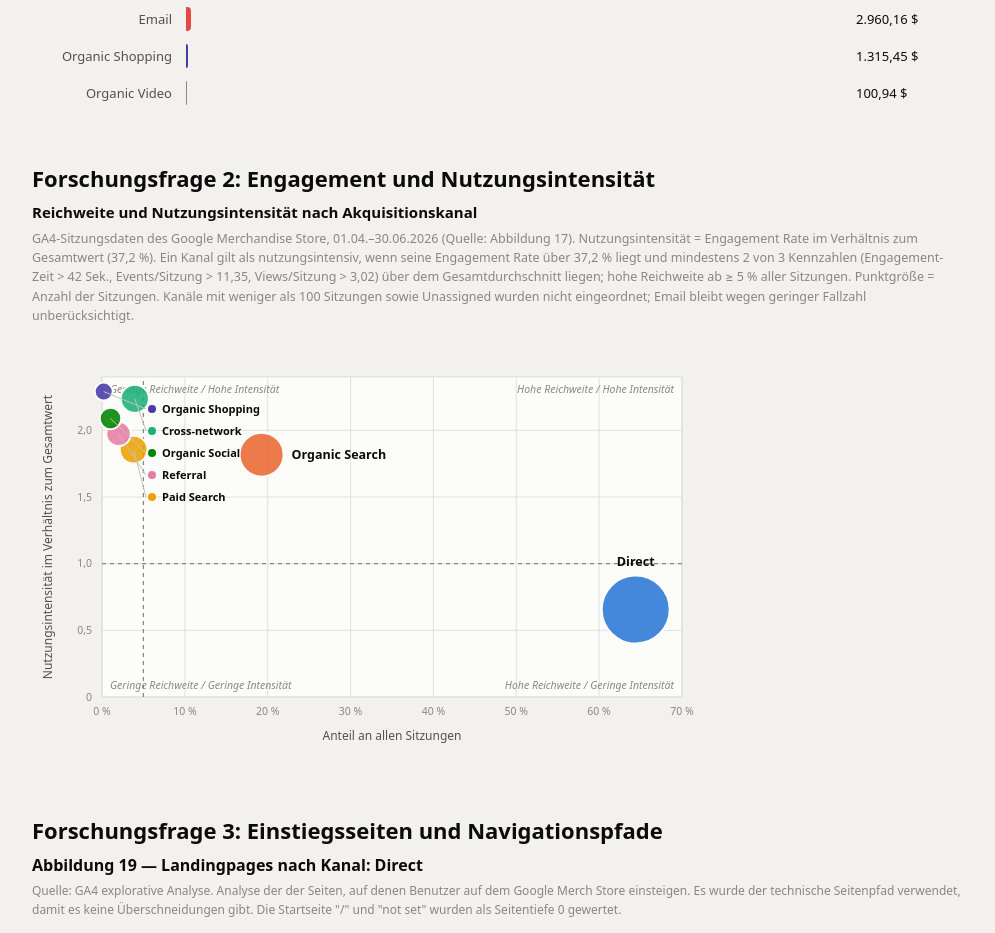
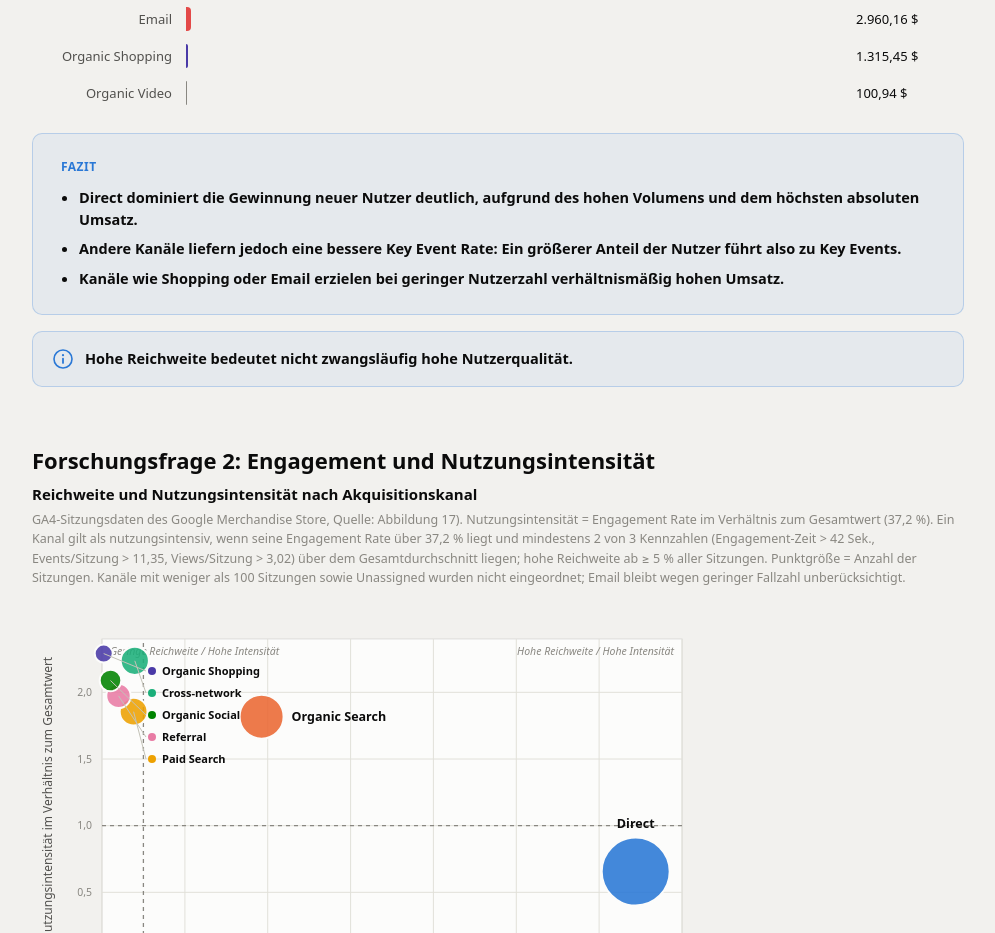
Before and after one commit to lisaQdata/GA4-Reporting, a plain HTML site: page index.html in a window 1280 px wide. Shown: the part 3100-4033 px from the top of the page, without its empty margins (142-1137 px from the left). Drawn offline with Linux system fonts and the light colour scheme.

Commit message:
Add Fazit box and info-note callout below Umsatz je Erstakquisitionskanal chart

```diff
--- a/index.html
+++ b/index.html
@@ -250,6 +250,13 @@
   .fazit-box { background: rgba(42,120,214,0.06); border: 1px solid rgba(42,120,214,0.25); border-radius: 10px; padding: 24px 28px; }
   .fazit-box .fazit-kicker { font-size: 12px; font-weight: 700; text-transform: uppercase; letter-spacing: 0.04em; color: var(--ch-direct); margin: 0 0 10px; }
   .fazit-box p.fazit-text { font-size: 16px; font-weight: 600; color: var(--text-primary); margin: 0; line-height: 1.5; }
+  .fazit-box ul.fazit-list { margin: 0; padding-left: 18px; }
+  .fazit-box ul.fazit-list li { font-size: 14.5px; font-weight: 600; color: var(--text-primary); line-height: 1.5; margin-bottom: 8px; }
+  .fazit-box ul.fazit-list li:last-child { margin-bottom: 0; }
+
+  .info-note { display: flex; align-items: flex-start; gap: 12px; background: rgba(42,120,214,0.06); border: 1px solid rgba(42,120,214,0.25); border-radius: 10px; padding: 16px 20px; }
+  .info-note svg { flex-shrink: 0; margin-top: 1px; }
+  .info-note p { margin: 0; font-size: 14.5px; font-weight: 600; color: var(--text-primary); line-height: 1.5; }
 
   /* ---------- FF3 path summary box ---------- */
   .path-summary { background: var(--surface-1); border: 1px solid var(--border); border-radius: 10px; padding: 24px 28px 28px; margin-top: 8px; }
@@ -552,6 +559,24 @@
         <div class="bar-row"><div class="bar-label">Email</div><div class="bar-track"><div class="bar-fill" style="width:0.8%;background:var(--ch-email)"></div></div><div class="bar-value">2.960,16&nbsp;$</div></div>
         <div class="bar-row"><div class="bar-label">Organic Shopping</div><div class="bar-track"><div class="bar-fill" style="width:0.3%;background:var(--ch-shopping)"></div></div><div class="bar-value">1.315,45&nbsp;$</div></div>
         <div class="bar-row"><div class="bar-label">Organic Video</div><div class="bar-track"><div class="bar-fill" style="width:0.03%;background:var(--ch-other)"></div></div><div class="bar-value">100,94&nbsp;$</div></div>
+
+        <div class="fazit-box" style="margin-top:28px;">
+          <p class="fazit-kicker">Fazit</p>
+          <ul class="fazit-list">
+            <li>Direct dominiert die Gewinnung neuer Nutzer deutlich, aufgrund des hohen Volumens und dem höchsten absoluten Umsatz.</li>
+            <li>Andere Kanäle liefern jedoch eine bessere Key Event Rate: Ein größerer Anteil der Nutzer führt also zu Key Events.</li>
+            <li>Kanäle wie Shopping oder Email erzielen bei geringer Nutzerzahl verhältnismäßig hohen Umsatz.</li>
+          </ul>
+        </div>
+
+        <div class="info-note" style="margin-top:16px;">
+          <svg width="20" height="20" viewBox="0 0 20 20" fill="none" aria-hidden="true">
+            <circle cx="10" cy="10" r="9" stroke="var(--ch-direct)" stroke-width="1.6"/>
+            <circle cx="10" cy="6.2" r="1.1" fill="var(--ch-direct)"/>
+            <rect x="9.1" y="8.8" width="1.8" height="6" rx="0.9" fill="var(--ch-direct)"/>
+          </svg>
+          <p>Hohe Reichweite bedeutet nicht zwangsläufig hohe Nutzerqualität.</p>
+        </div>
       </div>
     </section>
 
@@ -560,7 +585,7 @@
 
       <div class="chart-block">
         <p class="chart-title">Reichweite und Nutzungsintensität nach Akquisitionskanal</p>
-        <p class="chart-caption">GA4-Sitzungsdaten des Google Merchandise Store, 01.04.–30.06.2026 (Quelle: Abbildung 17). Nutzungsintensität = Engagement Rate im Verhältnis zum Gesamtwert (37,2&nbsp;%). Ein Kanal gilt als nutzungsintensiv, wenn seine Engagement Rate über 37,2&nbsp;% liegt und mindestens 2 von 3 Kennzahlen (Engagement-Zeit &gt; 42&nbsp;Sek., Events/Sitzung &gt; 11,35, Views/Sitzung &gt; 3,02) über dem Gesamtdurchschnitt liegen; hohe Reichweite ab ≥ 5&nbsp;% aller Sitzungen. Punktgröße = Anzahl der Sitzungen. Kanäle mit weniger als 100 Sitzungen sowie Unassigned wurden nicht eingeordnet; Email bleibt wegen geringer Fallzahl unberücksichtigt.</p>
+        <p class="chart-caption">GA4-Sitzungsdaten des Google Merchandise Store, Quelle: Abbildung 17). Nutzungsintensität = Engagement Rate im Verhältnis zum Gesamtwert (37,2&nbsp;%). Ein Kanal gilt als nutzungsintensiv, wenn seine Engagement Rate über 37,2&nbsp;% liegt und mindestens 2 von 3 Kennzahlen (Engagement-Zeit &gt; 42&nbsp;Sek., Events/Sitzung &gt; 11,35, Views/Sitzung &gt; 3,02) über dem Gesamtdurchschnitt liegen; hohe Reichweite ab ≥ 5&nbsp;% aller Sitzungen. Punktgröße = Anzahl der Sitzungen. Kanäle mit weniger als 100 Sitzungen sowie Unassigned wurden nicht eingeordnet; Email bleibt wegen geringer Fallzahl unberücksichtigt.</p>
 
         <svg class="scatter-svg" viewBox="0 0 680 410" role="img" aria-label="Streudiagramm: Reichweite und Nutzungsintensität nach Kanal">
           <rect x="70" y="30" width="580" height="320" fill="var(--surface-1)" stroke="var(--border)"/>
```
